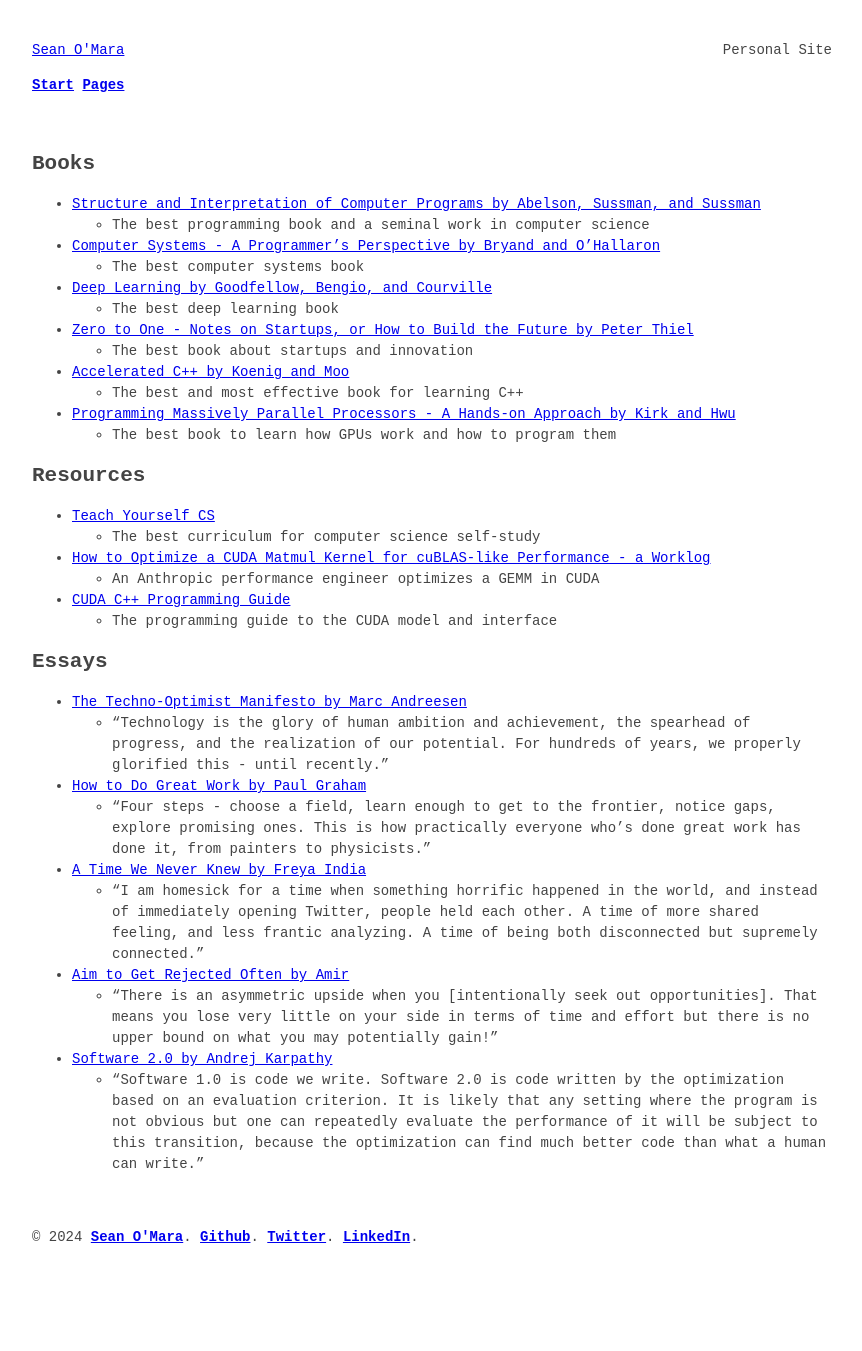
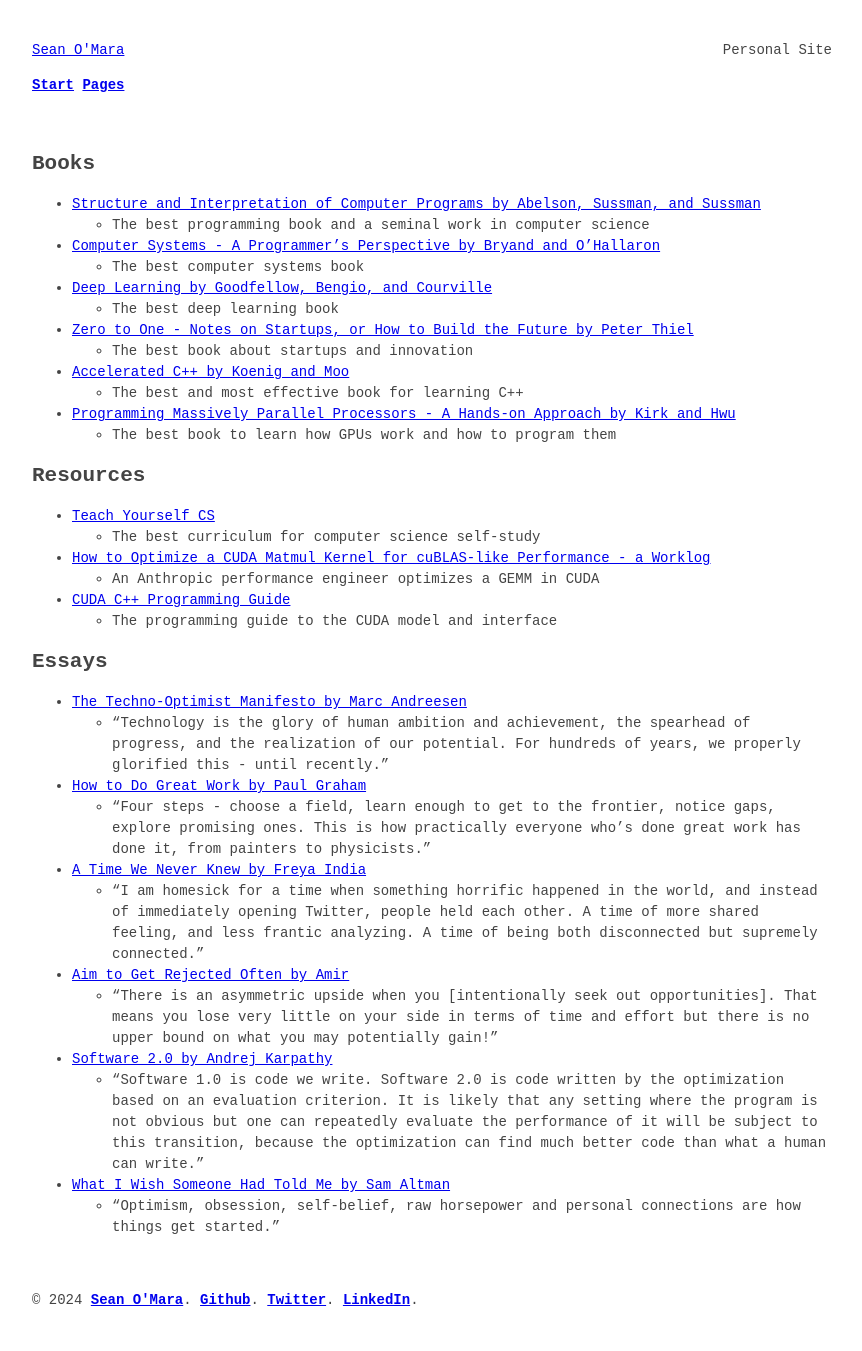
Before and after one commit to smomara/smomara.github.io, a Jekyll site: the page built from pages/index.md, in a window 1280 px wide. Shown: the whole page, without its empty margins (208-1070 px from the left). Built offline with Jekyll 4.4.1, drawn with Linux system fonts in a browser that asks for light colours; before the commit the page ends 1288 px from its top, so only the background shows below that.

Commit message:
Additions
What I Wish Someone Had Told Me

```diff
--- a/_data/essays.yml
+++ b/_data/essays.yml
@@ -22,3 +22,8 @@
   author: Andrej Karpathy
   link: https://karpathy.medium.com/software-2-0-a64152b37c35
   quote: Software 1.0 is code we write. Software 2.0 is code written by the optimization based on an evaluation criterion. It is likely that any setting where the program is not obvious but one can repeatedly evaluate the performance of it will be subject to this transition, because the optimization can find much better code than what a human can write.
+
+- title: What I Wish Someone Had Told Me
+  author: Sam Altman
+  link: https://blog.samaltman.com/what-i-wish-someone-had-told-me
+  quote: Optimism, obsession, self-belief, raw horsepower and personal connections are how things get started.
```
